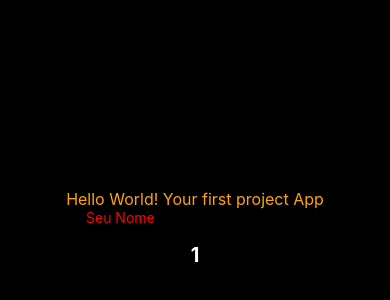
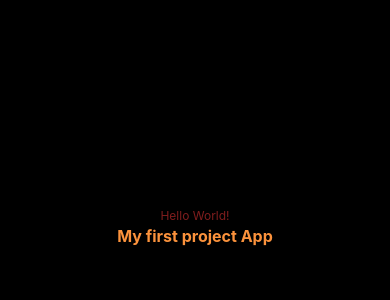
Before and after one commit to RianLimeira/App-React, a React Native app: screen / in a window 390 px wide. Shown: the part 194-494 px from the top of the page. Built offline with nearby package versions, Linux system fonts and the light colour scheme.

Commit message:
correção tailwind css

```diff
--- a/App.js
+++ b/App.js
@@ -1,35 +1,20 @@
 import { StatusBar } from 'expo-status-bar';
 import { Alert, Dimensions, Platform, StyleSheet, Text, TextInput, TouchableOpacity, View } from 'react-native';
-// import {styles} from './src/theme'
+import {styles} from './src/theme'
 import {Container, Title, SubTitle} from './src/theme/style'
 import { styled } from 'nativewind';
+
 
 const ViewStyled = styled(View);
 
 export default function App() {
-  // console.log(Platform.OS);
-//   Alert.alert('Alerta personalizado','Minha notificação',
-//   [{
-//     text: 'Valeu',
-//     onPress: () => Alert.alert('Alerta 2', 'Valeu')
-//   },
-//   {
-//     text:'Boa',
-//     onPress:() => Alert.alert('Ok', 'Juntos')
-//   }
-// ])
+
   return (
-    // <View style={styles.container}>
-    <Container>
-      <Title>Hello World! Your first project App</Title>
-      <TextInput placeholder='Seu Nome' placeholderTextColor={'red'}></TextInput>
-      <TouchableOpacity activeOpacity={.5}>
-        <Text>Botão personalizado</Text>
-      </TouchableOpacity>
-      {/* <Text style={{ fontSize: 20, color: '#fff'}}> {Dimensions.get('window').scale}</Text> */}
-      <SubTitle>{Dimensions.get('window').scale}</SubTitle>
-      <StatusBar style="auto" />
-      </Container>
-    // </View>
-  )
-};
+    <ViewStyled className='flex-1 items-center justify-center bg-black'>
+      <StatusBar barStyle={'light-content'} backgroundColor='red' />
+      <Text className='text-xs text-red-900'>Hello World!</Text>
+      <Text className='text-base text-orange-400 font-bold'>My first project App</Text>
+
+    </ViewStyled>
+  );
+}
--- a/package.json
+++ b/package.json
@@ -12,6 +12,7 @@
     "@expo/webpack-config": "^18.0.1",
     "expo": "~48.0.18",
     "expo-status-bar": "~1.4.4",
+    "nativewind": "^2.0.11",
     "react": "18.2.0",
     "react-dom": "18.2.0",
     "react-native": "0.71.8",
@@ -19,7 +20,8 @@
     "styled-components": "^6.0.4"
   },
   "devDependencies": {
-    "@babel/core": "^7.20.0"
+    "@babel/core": "^7.20.0",
+    "tailwindcss": "3.3.2"
   },
   "private": true
 }
--- /dev/null
+++ b/tailwind.config.js
@@ -0,0 +1,8 @@
+/** @type {import('tailwindcss').Config} */
+module.exports = {
+  content: ["./App.{js, jsx, ts, tsx}", "./src/**/*.js"],
+  theme: {
+    extend: {},
+  },
+  plugins: [],
+}
```
Also changed, not shown: 1 other file (tests, documents, lock files or other folders).
